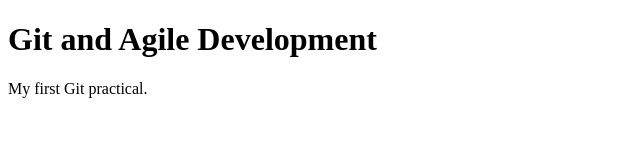
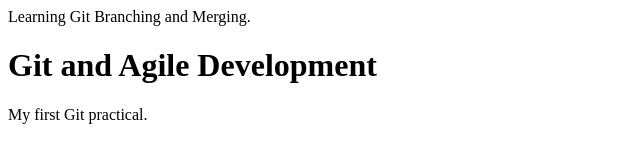
Before and after one commit to officialpooja63972-ops/git-agile-practical-2026, a plain HTML site: page index.html in a window 1280 px wide. Shown: the whole page, without its empty margins (0-640 px from the left). Drawn offline with Linux system fonts and the light colour scheme.

Commit message:
Update index.html

```diff
--- a/index.html
+++ b/index.html
@@ -1,4 +1,4 @@
-
+<p>Learning Git Branching and Merging.</p>
 <!DOCTYPE html>
 <html>
 <head>
```
